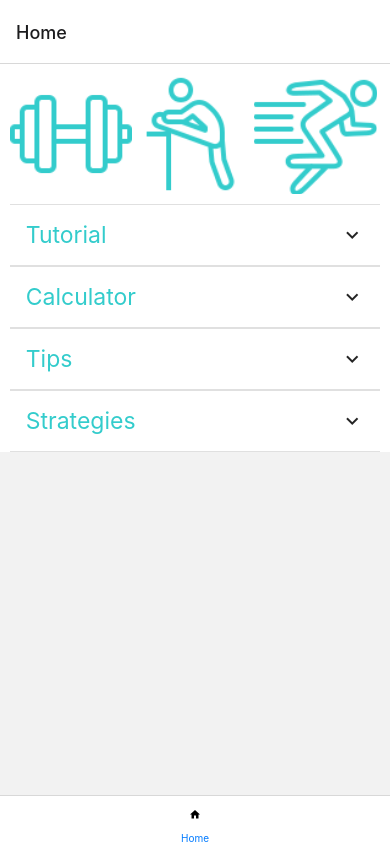
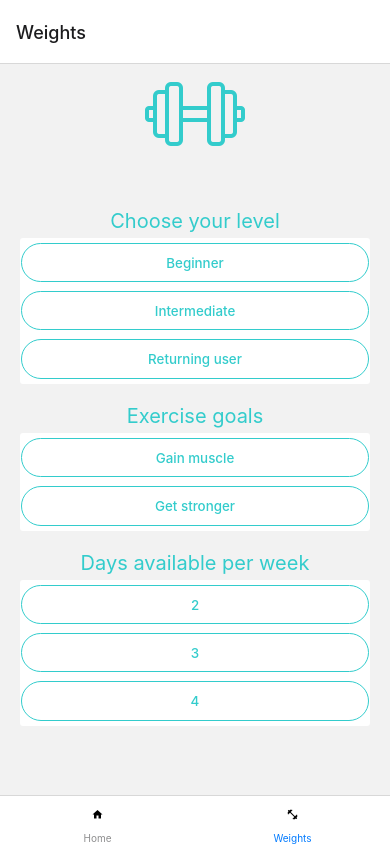
Before and after one commit to DanielekPark/FitApp, a React Native app: screen /Weights in a window 390 px wide. Built offline with nearby package versions, Linux system fonts and the light colour scheme.

Commit message:
added questionaire component

```diff
--- a/App.js
+++ b/App.js
@@ -4,7 +4,7 @@ import { createTheme, ThemeProvider } from "@rneui/themed";
 import Component from "./components/MyComponent";
 import { NavigationContainer } from "@react-navigation/native";
 import HomeScreen from "./screens/home";
-// import WeightsScreen from "./screens/weights";
+import WeightsScreen from "./screens/weights";
 // import CardioScreen from "./screens/cardio";
 // import StretchingScreen from "./stretch";
 import { createBottomTabNavigator } from "@react-navigation/bottom-tabs";
@@ -27,12 +27,12 @@ export default function App() {
         component={HomeScreen}
         options={{ tabBarIcon: () => <Icon name="home" /> }}
       />
-      {/* <Tab.Screen
+      <Tab.Screen
         name="Weights"
         component={WeightsScreen}
         options={{ tabBarIcon: () => <Icon name="dumbbell" /> }}
       />
-      <Tab.Screen
+      {/* <Tab.Screen
         name="Cardio"
         component={CardioScreen}
         options={{ tabBarIcon: () => <Icon name="bike-fast" /> }}
--- /dev/null
+++ b/components/weights/Questionaire.js
@@ -0,0 +1,110 @@
+import { View, Image, Text, ScrollView } from "react-native";
+import React, { useEffect, useState } from "react";
+import styles from "../../styles/style.module";
+import { ButtonGroup } from "@rneui/themed";
+
+const Questionaire = ({userData, setUserData}) => {
+    const updateUserData = (key, value) => {
+        setUserData({ ...userData, [key]: value });
+      };
+    return (
+        <View style={[styles.smMarBottom, styles.screenWidth]}>
+        <View>
+          <View>
+            <View>
+              <Text
+                style={[
+                  styles.fontTwenty,
+                  styles.centerText,
+                  styles.smMarBottom,
+                  styles.smMarTop,
+                  styles.aqua,
+                ]}
+              >
+                Choose your level
+              </Text>
+            </View>
+            <View>
+              <View>
+                <ButtonGroup
+                  buttons={userData.levels}
+                  containerStyle={styles.btnContainer}
+                  selectedButtonStyle={styles.activeBtn}
+                  buttonStyle={styles.inactiveBtn}
+                  innerBorderStyle={styles.transparentBtn}
+                  buttonContainerStyle={styles.btnWrapper}
+                  textStyle={styles.aqua}
+                  onPress={(value) => updateUserData("exp", value)}
+                  selectedIndex={userData.exp}
+                  vertical
+                />
+              </View>
+            </View>
+          </View>
+          <View>
+            <View>
+              <Text
+                style={[
+                  styles.fontTwenty,
+                  styles.centerText,
+                  styles.smMarBottom,
+                  styles.smMarTop,
+                  styles.aqua,
+                ]}
+              >
+                Exercise goals
+              </Text>
+            </View>
+            <View>
+              <View>
+                <ButtonGroup
+                  buttons={userData.goals}
+                  containerStyle={styles.btnContainer}
+                  selectedButtonStyle={styles.activeBtn}
+                  buttonStyle={[styles.inactiveBtn, styles.aqua]}
+                  innerBorderStyle={styles.transparentBtn}
+                  buttonContainerStyle={styles.btnWrapper}
+                  textStyle={styles.aqua}                      onPress={(value) => updateUserData("objective", value)}
+                  selectedIndex={userData.objective}
+                  vertical
+                />
+              </View>
+            </View>
+          </View>
+          <View>
+            <View>
+              <Text
+                style={[
+                  styles.fontTwenty,
+                  styles.centerText,
+                  styles.smMarBottom,
+                  styles.smMarTop,
+                  styles.aqua,
+                ]}
+              >
+                Days available per week
+              </Text>
+            </View>
+            <View>
+              <View>
+                <ButtonGroup
+                  buttons={userData.days}
+                  containerStyle={styles.btnContainer}
+                  selectedButtonStyle={styles.activeBtn}
+                  buttonStyle={styles.inactiveBtn}
+                  buttonContainerStyle={styles.btnWrapper}
+                  innerBorderStyle={styles.transparentBtn}
+                  textStyle={styles.aqua}
+                  onPress={(value) => updateUserData("availability", value)}
+                  selectedIndex={userData.availability}
+                  vertical
+                />
+              </View>
+            </View>
+          </View>
+        </View>
+      </View>
+    )
+}
+
+export default Questionaire;
--- /dev/null
+++ b/screens/weights.js
@@ -0,0 +1,51 @@
+import { View, Image, Text, ScrollView } from "react-native";
+import React, { useEffect, useState } from "react";
+import styles from "../styles/style.module";
+import { ButtonGroup } from "@rneui/themed";
+import Questionaire from "../components/weights/questionaire";
+// import LiftingOptions from "../components/weights/liftingOptions";
+// import exercises from "../components/weights/exercises";
+
+function WeightsScreen() {
+  const [userData, setUserData] = useState({
+    levels: ["Beginner", "Intermediate", "Returning user"],
+    goals: ["Gain muscle", "Get stronger"],
+    days: [2, 3, 4],
+    exercises: [],
+    component: "questionaire",
+    edit: "",
+    availability: "",
+    exp: "",
+    objective: '',
+    upper: [],
+    lower: [],
+    previewPlan: false,
+    index: "",
+  });
+
+
+
+  // useEffect(() => {
+  //   console.log(userData, "line 30");
+  // }, [userData]);
+
+  return (
+    <View style={[styles.screenWrapper]}>
+      <View style={styles.topImgWrap}>
+        {/* ======= Dumbbell Image =========*/}
+        <View>
+          <Image source={require("../assets/images/dumbbell.png")} />
+        </View>
+      </View>
+
+      <View style={styles.smMarBottom}>
+        {/* ======= Weight lifting questionaire =========*/}
+        {userData.component === 'questionaire' &&
+        <Questionaire userData={userData} setUserData={setUserData}/>}
+
+      </View>
+    </View>
+  );
+}
+
+export default WeightsScreen;
```
